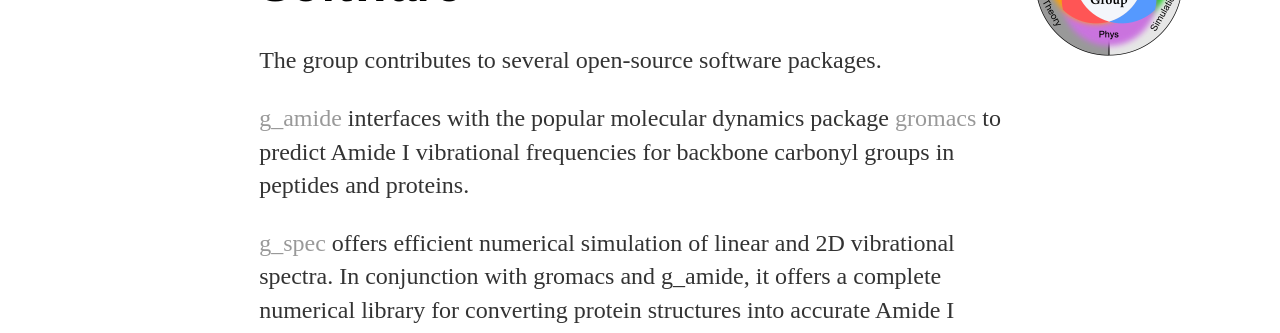
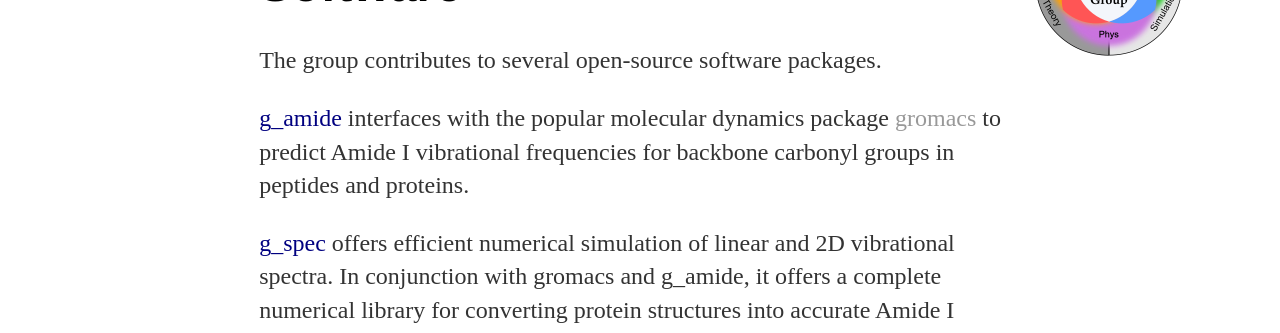
Before and after one commit to mreppert/mreppert.github.io, a Jekyll site: the page built from software/index.html, in a window 1280 px wide. Shown: the part 153-486 px from the top of the page. Built offline with Jekyll 4.4.1, drawn with Linux system fonts in a browser that asks for light colours.

Commit message:
Update index.html

```diff
--- a/software/index.html
+++ b/software/index.html
@@ -8,7 +8,7 @@ title: Reppert Research Group
 <body>
   <h1>Software</h1>
   <p>The group contributes to several open-source software packages.
-  <p><a href="https://github.com/mreppert/g_amide" color="Navy">g_amide</a> interfaces with the popular molecular dynamics package <a href="http://www.gromacs.org">gromacs</a> to predict Amide I vibrational frequencies for backbone carbonyl groups in peptides and proteins.
-  <p><a href="https://github.com/mreppert/g_spec" color="Navy">g_spec</a> offers efficient numerical simulation of linear and 2D vibrational spectra. In conjunction with gromacs and g_amide, it offers a complete numerical library for converting protein structures into accurate Amide I vibrational spectra.
+  <p><a href="https://github.com/mreppert/g_amide" style="color:navy">g_amide</a> interfaces with the popular molecular dynamics package <a href="http://www.gromacs.org">gromacs</a> to predict Amide I vibrational frequencies for backbone carbonyl groups in peptides and proteins.
+  <p><a href="https://github.com/mreppert/g_spec" style="color:navy">g_spec</a> offers efficient numerical simulation of linear and 2D vibrational spectra. In conjunction with gromacs and g_amide, it offers a complete numerical library for converting protein structures into accurate Amide I vibrational spectra.
   </body>
 </html>
```
